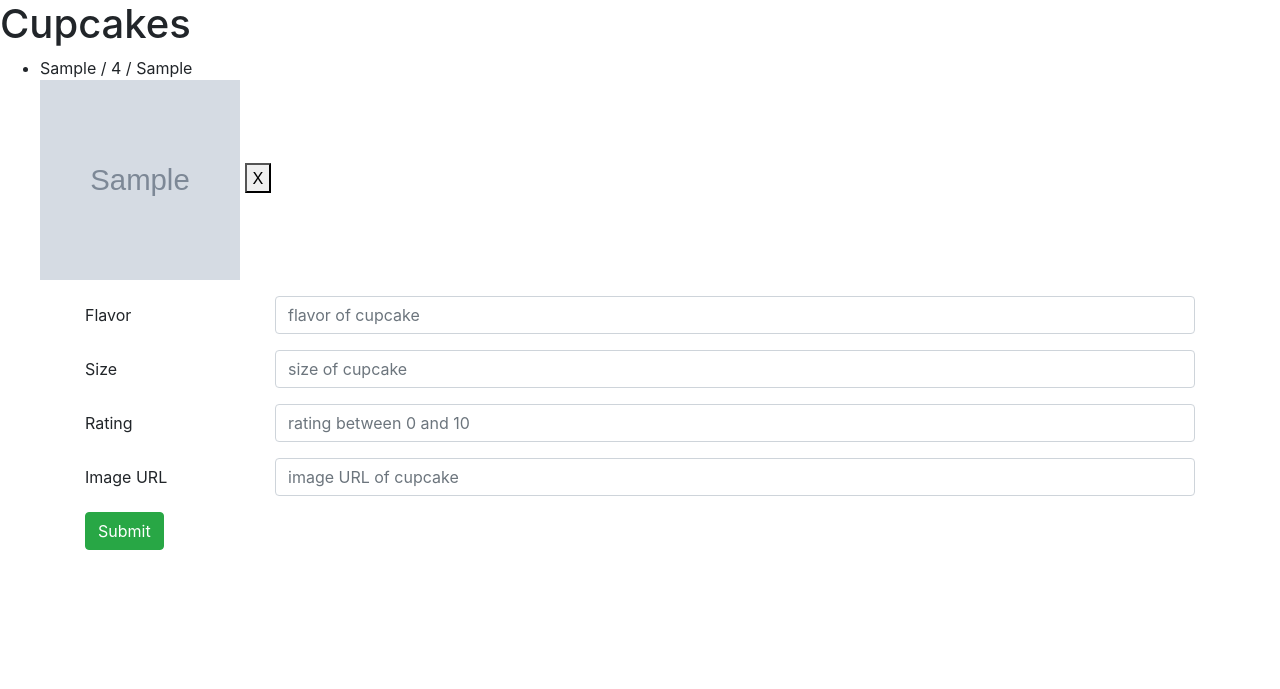
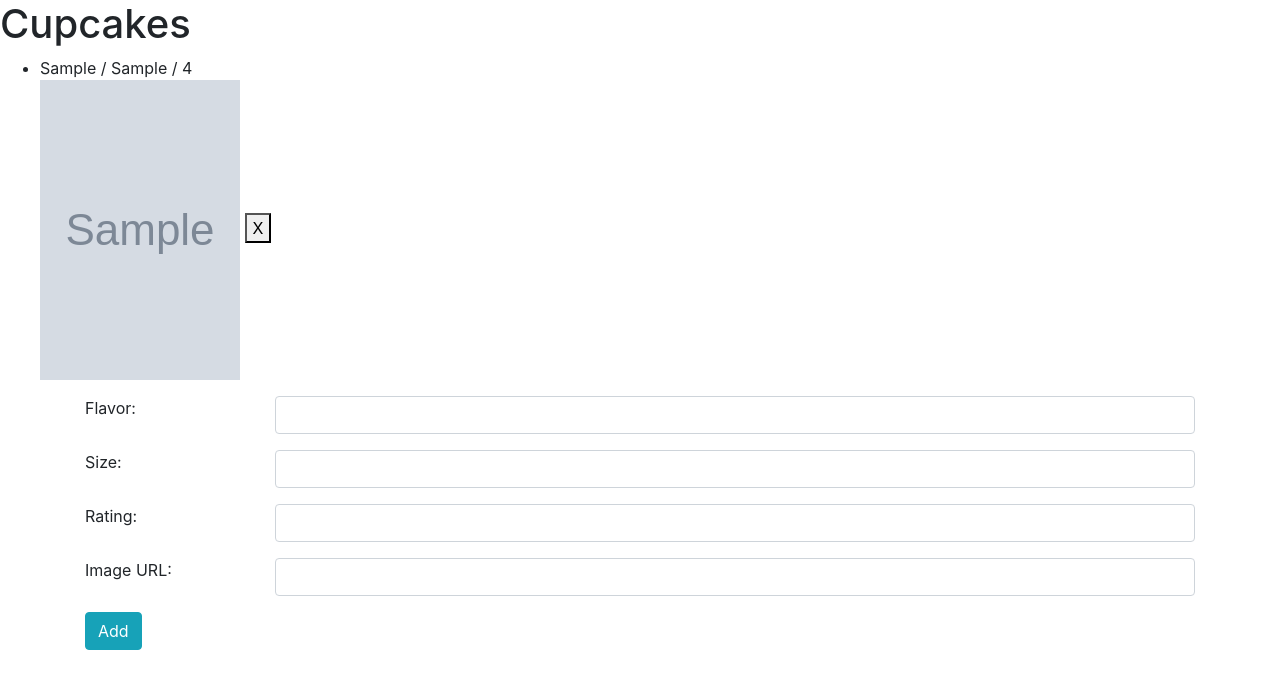
Before and after one commit to sanamcha/flask-cupcake, a Flask app: page / in a window 1280 px wide. Shown: the top 689 px of the page. Run offline with Flask 2, Linux system fonts and the light colour scheme; tables that the repository leaves empty hold one stand-in row (values such as "Sample post"); grey boxes marked "Sample" are stand-in pictures; some libraries are stand-ins or nearby versions.

Commit message:
first commit

```diff
--- a/app.py
+++ b/app.py
@@ -6,18 +6,18 @@ app = Flask(__name__)
 
 app.config['SQLALCHEMY_DATABASE_URI'] = 'postgresql:///cupcakes_db'
 app.config['SQLALCHEMY_TRACK_MODIFICATIONS'] = False
-app.config['SECRET_KEY'] = 'mysecretcupcakes'
-
+app.config['SECRET_KEY'] = '1234567abcdefgh'
 connect_db(app)
 
 @app.route('/')
-def index_page():
+def home_page():
+
     return render_template('index.html')
 
 @app.route('/api/cupcakes')
 def list_cupcakes():
-    all_cupcakes = [cupcake.serialize() for cupcake in Cupcake.query.all()]
-    return jsonify(cupcakes=all_cupcakes)
+    cupcakes = [cupcake.serialize() for cupcake in Cupcake.query.all()]
+    return jsonify(cupcakes=cupcakes)
 
 @app.route('/api/cupcakes/<int:id>')
 def get_cupcake(id):
@@ -26,13 +26,14 @@ def get_cupcake(id):
 
 @app.route('/api/cupcakes', methods=['POST'])
 def create_cupcake():
-    data = request.json
-    new_cupcake = Cupcake(flavor=data['flavor'],
-                          size=data['size'],
-                          rating=data['rating'],
-                          image=data['image'] or None)
+
+    new_cupcake = Cupcake(flavor=request.json['flavor'],
+                          size=request.json['size'],
+                          rating=request.json['rating'],
+                          image=request.json['image'] or None)
     db.session.add(new_cupcake)
     db.session.commit()
+
     response_json = jsonify(cupcake=new_cupcake.serialize())
     return (response_json, 201)
 
@@ -43,6 +44,7 @@ def update_cupcake(id):
     cupcake.size = request.json.get('size', cupcake.size)
     cupcake.rating = request.json.get('rating', cupcake.rating)
     cupcake.image= request.json.get('image', cupcake.image)
+
     db.session.commit()
     return jsonify(cupcake=cupcake.serialize())
 
--- a/models.py
+++ b/models.py
@@ -21,7 +21,7 @@ class Cupcake(db.Model):
     image = db.Column(db.Text, nullable=False, default=DEFAULT_IMAGE)
 
     def serialize(self):
-        """Returns a dict respresentation of cupcake which we turn into JSON"""
+        """Returns a dict of cupcake into JSON"""
         return {
             'id': self.id,
             'flavor': self.flavor,
--- a/static/cupcakes.js
+++ b/static/script.js
@@ -1,6 +1,4 @@
-function list_cupcakes() {
-    listCupcakes()
-}
+
 
 async function listCupcakes() {
     resp = await axios.get('/api/cupcakes');
@@ -14,9 +12,9 @@ function generateCupcake(cupcake) {
     return `
         <div id="${cupcake.id}">
             <li>
-                ${cupcake.flavor} / ${cupcake.rating} / ${cupcake.size}
+                ${cupcake.flavor}  / ${cupcake.size} / ${cupcake.rating}
             </li>
-            <img src="${cupcake.image}" alt="(no image provided)" width="200" height="200">
+            <img src="${cupcake.image}" style="width:200px; height:300px">
             <button class="delete_cupcake" data-id="${cupcake.id}">X</button>
         </div>`;
 }
@@ -25,10 +23,6 @@ $('button').click(addCupcake)
 
 async function addCupcake(e) {
     e.preventDefault()
-    if (!validateForm()) {
-        console.log('Form did not validate');
-        return;
-    }
 
     let flavor = $('#flavor').val();
     let size = $('#size').val();
@@ -41,49 +35,13 @@ async function addCupcake(e) {
 
     addCupcake = generateCupcake(res.data.cupcake);
     $('.list-cupcakes').append(addCupcake);
+
     $('#flavor').val('');
     $('#size').val('');
     $('#rating').val('');
     $('#image').val('');
 }
 
-function validateForm() {
-
-    if ($('#flavor').val() == "") {
-        alert('Please provide a flavor!');
-        $('#flavor').focus();
-        return false;
-    }
-
-    if ($('#size').val() == "") {
-        alert('Please provide a size!');
-        $('#size').focus();
-        return false;
-    }
-
-    if ($('#rating').val() == "") {
-        alert('Please provide a rating!');
-        $('#rating').focus();
-        return false;
-    }
-
-    const rating = $('#rating').val();
-    const floatRating = parseFloat(rating);
-
-    if (isNaN(floatRating)) {
-        alert('Please provide a rating between 0 and 10!');
-        $('#rating').focus();
-        return false;
-    }
-
-    if (floatRating < 0 || floatRating > 10) {
-        alert('Please provide a rating between 0 and 10!');
-        $('#rating').focus();
-        return false;
-    }
-
-    return true;
-}
 
 $('.list-cupcakes').on('click', '.delete_cupcake', async function(e) {
     e.preventDefault();
--- a/templates/index.html
+++ b/templates/index.html
@@ -7,38 +7,38 @@
     integrity="sha384-Vkoo8x4CGsO3+Hhxv8T/Q5PaXtkKtu6ug5TOeNV6gBiFeWPGFN9MuhOf23Q9Ifjh" crossorigin="anonymous">
     <title>Cupcakes</title>
 </head>
-<body onload="list_cupcakes();">
+<body onload="listCupcakes();">
     <h1>Cupcakes</h1>
     <ul class="list-cupcakes">
     </ul>
 
     <div class="container">
-        <form>
+        <form id="form" >
             <div class="form-group row">
-                <label for="flavor" class="col-sm-2 col-form-label">Flavor</label>
+                <label for="flavor" class="col-sm-2">Flavor:</label>
                 <div class="col-sm-10">
-                <input type="text" class="form-control" id="flavor" placeholder="flavor of cupcake" required/>
+                <input type="text" class="form-control" id="flavor" required>
                 </div>
             </div>
             <div class="form-group row">
-                <label for="size" class="col-sm-2 col-form-label">Size</label>
+                <label for="size" class="col-sm-2 ">Size:</label>
                 <div class="col-sm-10">
-                <input type="text" class="form-control" id="size" placeholder="size of cupcake"/>
+                <input type="text" class="form-control" id="size">
                 </div>
             </div>
             <div class="form-group row">
-                <label for="rating" class="col-sm-2 col-form-label">Rating</label>
+                <label for="rating" class="col-sm-2 ">Rating:</label>
                 <div class="col-sm-10">
-                <input type="number" min="0" max="10" class="form-control" id="rating" placeholder="rating between 0 and 10"/>
+                <input type="number" min="0" max="10" class="form-control" id="rating">
                 </div>
             </div>
             <div class="form-group row">
-                <label for="image" class="col-sm-2 col-form-label">Image URL</label>
+                <label for="image" class="col-sm-2 ">Image URL:</label>
                 <div class="col-sm-10">
-                <input type="text" class="form-control" id="image" placeholder="image URL of cupcake"/>
+                <input type="text" class="form-control" id="image">
                 </div>
             </div>
-            <button type='submit' class="btn btn-success">Submit</button>
+            <button type='submit' class="btn btn-info">Add</button>
         </form>
     </div>
 
@@ -48,6 +48,7 @@
     src="https://code.jquery.com/jquery-3.4.1.min.js"
     integrity="sha256-CSXorXvZcTkaix6Yvo6HppcZGetbYMGWSFlBw8HfCJo="
     crossorigin="anonymous"></script>
-    <script src="static/cupcakes.js"></script>
+    <script src="static/script.js"></script>
+
 </body>
 </html>
```
Also changed, not shown: seed.py (+7 -1 lines), tests.py (+21 -23 lines), README.md (added).
